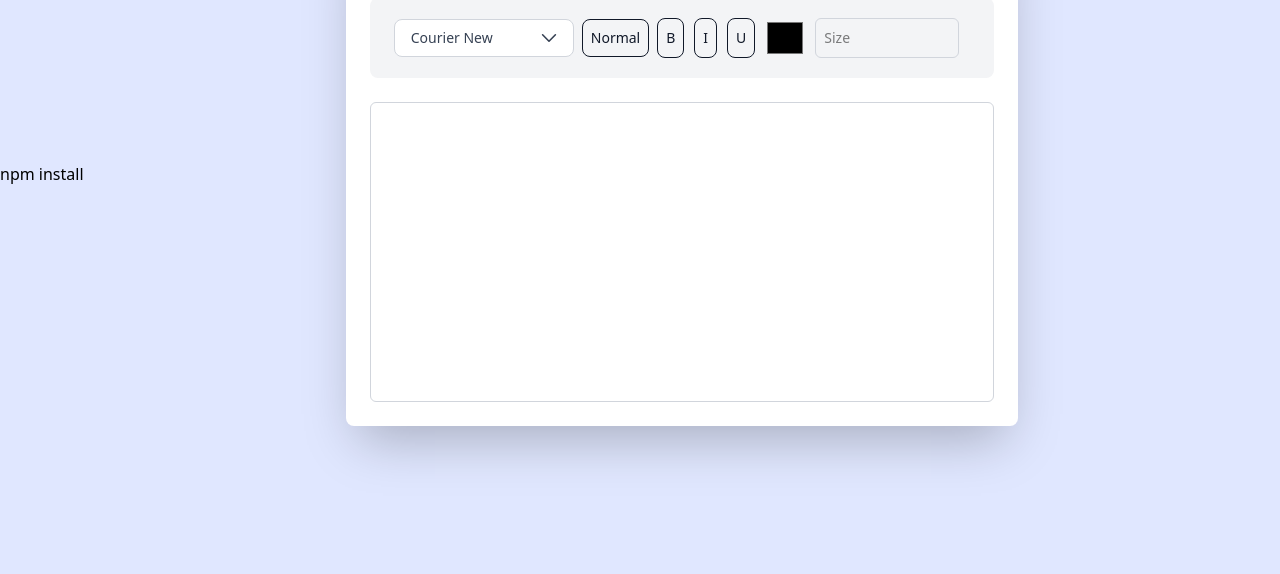
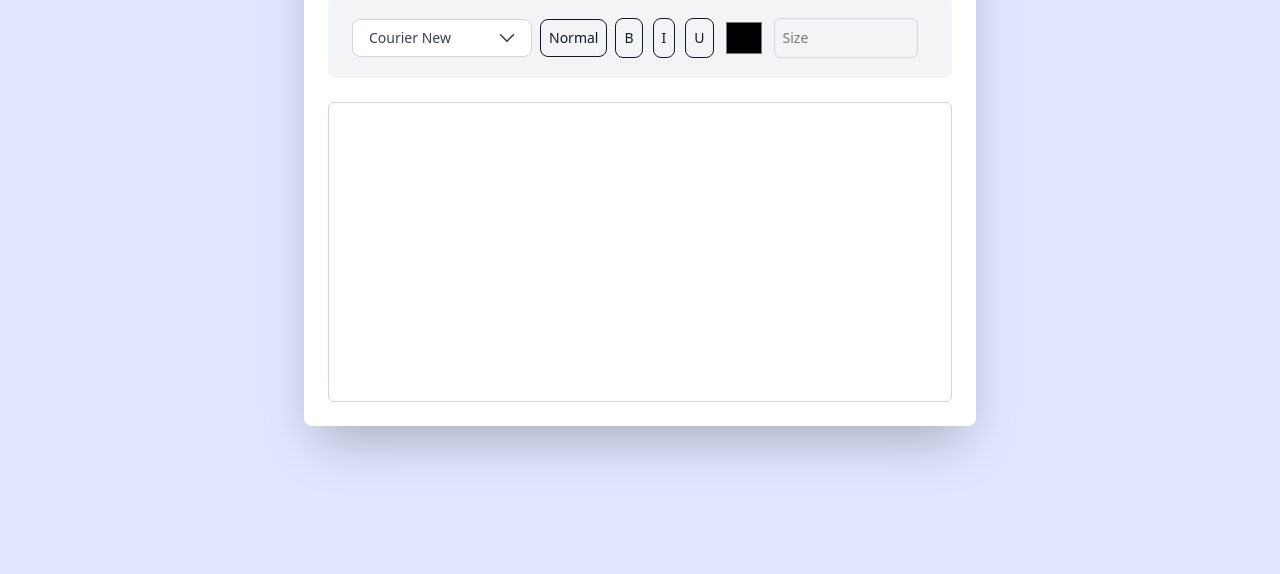
Before and after one commit to Abdulraffay20/Text-Aditor, a website: page index.html in a window 1280 px wide. Shown: the part 226-800 px from the top of the page. Drawn offline with nearby package versions, Linux system fonts and the light colour scheme.

Commit message:
text_aditor

```diff
--- a/index.html
+++ b/index.html
@@ -4,7 +4,7 @@
     <meta charset="UTF-8">
     <meta name="viewport" content="width=device-width, initial-scale=1.0">
     <title>Text Editor</title>
-    <script src="https://unpkg.com/@tailwindcss/browser@4"></script>npm install
+    <script src="https://unpkg.com/@tailwindcss/browser@4"></script>
 
     <style>
         .hidden {
```
